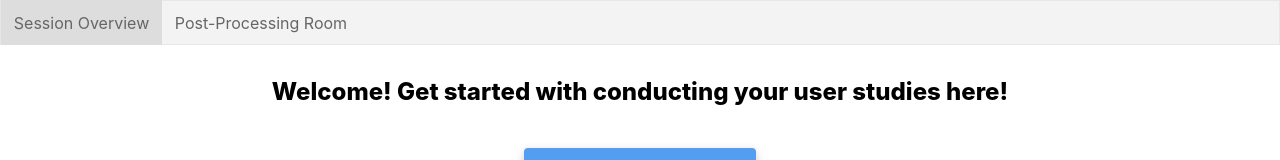
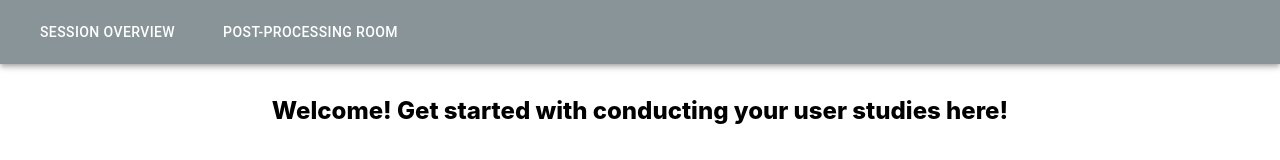
Before and after one commit to TUMFARSynchrony/SynthARium, a React (Create React App) app in the folder frontend/: page / in a window 1280 px wide. Shown: the top 160 px of the page. Built offline with nearby package versions, Linux system fonts and the light colour scheme; no server answers.

Commit message:
Added navbar using mui

```diff
--- a/frontend/package.json
+++ b/frontend/package.json
@@ -3,6 +3,10 @@
   "version": "0.1.0",
   "private": true,
   "dependencies": {
+    "@emotion/react": "^11.10.6",
+    "@emotion/styled": "^11.10.6",
+    "@mui/icons-material": "^5.11.11",
+    "@mui/material": "^5.11.12",
     "@reduxjs/toolkit": "^1.8.2",
     "@testing-library/jest-dom": "^5.16.3",
     "@testing-library/react": "^12.1.4",
--- a/frontend/src/App.js
+++ b/frontend/src/App.js
@@ -28,6 +28,7 @@ import {
   createExperiment,
   joinExperiment,
 } from "./features/ongoingExperiment";
+import NavigationBar from "./components/organisms/NavigationBar/NavigationBar";
 
 function App() {
   const [localStream, setLocalStream] = useState(null);
@@ -311,6 +312,7 @@ function App() {
 
   return (
     <div className="App">
+      <NavigationBar />
       <ToastContainer autoClose={1000} theme="colored" hideProgressBar={true}/>
       {sessionsList ? (
         <Routes>
--- a/frontend/src/components/organisms/NavigationBar/NavigationBar.css
+++ /dev/null
@@ -1,21 +0,0 @@
-.headerContainer {
-  background-color: #f3f3f3;
-  display: flex;
-  height: 2.7rem;
-  align-items: center;
-  border: 1px solid #e7e7e7;
-}
-
-.pageNavigation {
-  color: #666;
-  padding: 0.8rem;
-  text-decoration: none;
-}
-
-.pageNavigation:hover {
-  background-color: #ddd;
-}
-
-.active {
-  background-color: #ddd;
-}
--- a/frontend/src/components/organisms/NavigationBar/NavigationBar.js
+++ b/frontend/src/components/organisms/NavigationBar/NavigationBar.js
@@ -1,17 +1,47 @@
-import { NavLink } from "react-router-dom";
-import "./NavigationBar.css";
+import { useState } from "react";
+import AppBar from '@mui/material/AppBar';
+import Toolbar from '@mui/material/Toolbar';
+import Button from '@mui/material/Button';
+import { useNavigate } from "react-router-dom";
+import Stack from "@mui/material/Stack";
+import { styled } from '@mui/material/styles';
+
+const GreyToolbar = styled(Toolbar)(({ theme }) => ({
+  backgroundColor: "#899499",
+}));
 
 function NavigationBar() {
+  let navigate = useNavigate();
+  const [sessionOverview, setSessionOverview] = useState(true);
+  const [postProcessing, setPostProcessing] = useState(true);
+
+  const handleSessionOverviewClick = (() => {
+    setSessionOverview(true);
+    navigate("/");
+  });
+
+  const handlePostProcessingClick = (() => {
+    setPostProcessing(true);
+    navigate("/postProcessingRoom")
+  })
+
   return (
-    <div className="headerContainer">
-      <NavLink className="pageNavigation" to="/">
-        Session Overview
-      </NavLink>
-      <NavLink className="pageNavigation" to="/postProcessingRoom">
-        Post-Processing Room
-      </NavLink>
-    </div>
+    <>
+      <AppBar position="static">
+        <GreyToolbar>
+          <Stack direction="row" spacing={2}>
+            <Button variant="string" onClick={handleSessionOverviewClick}>
+              Session Overview
+            </Button>
+            <Button variant="string" onClick={handlePostProcessingClick}>
+              Post-Processing Room
+            </Button>
+          </Stack>
+        </GreyToolbar>
+      </AppBar>
+    </>
   );
 }
 
+
 export default NavigationBar;
--- a/frontend/src/pages/PostProcessing/PostProcessing.js
+++ b/frontend/src/pages/PostProcessing/PostProcessing.js
@@ -4,7 +4,6 @@ import "./PostProcessing.css";
 function PostProcessing() {
   return (
     <div>
-      <NavigationBar />
       <h1>Post-Processing Room</h1>
       <h3>
         Under construction, this is the page you can analyze and visualize the
--- a/frontend/src/pages/SessionOverview/SessionOverview.js
+++ b/frontend/src/pages/SessionOverview/SessionOverview.js
@@ -53,7 +53,6 @@ function SessionOverview({
 
   return (
     <>
-      <NavigationBar />
       <h2 className="sessionOverviewHeadline">Welcome! Get started with conducting your user studies here!</h2>
       <LinkButton
         name="CREATE NEW SESSION"
```
Also changed, not shown: 1 other file (tests, documents, lock files or other folders).
